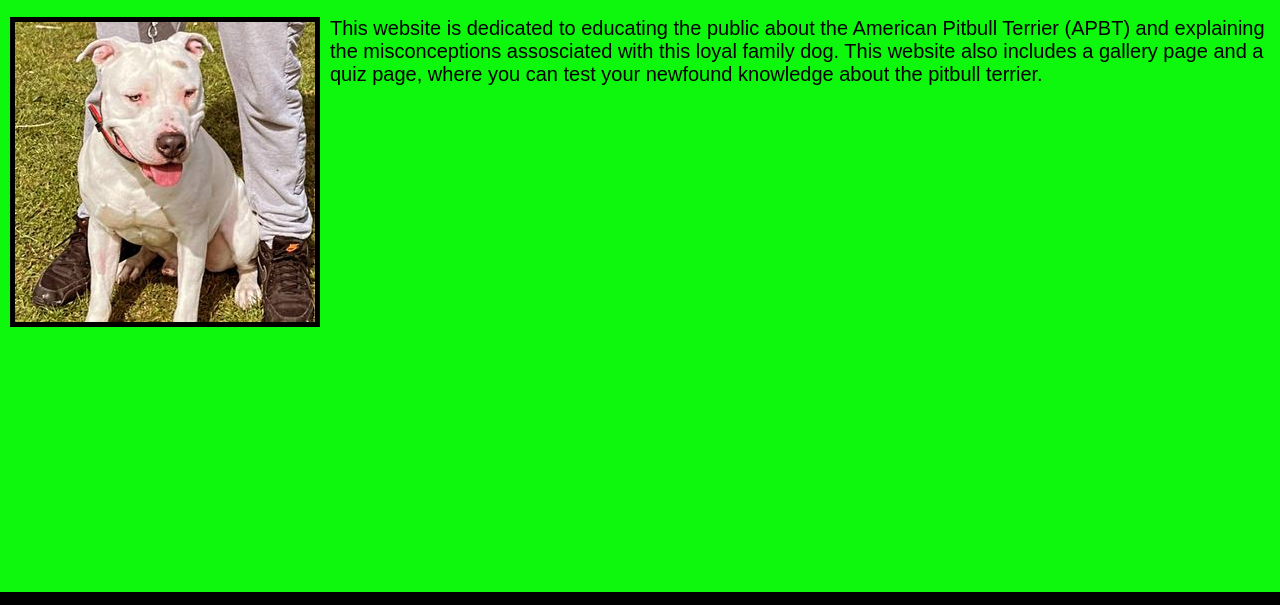
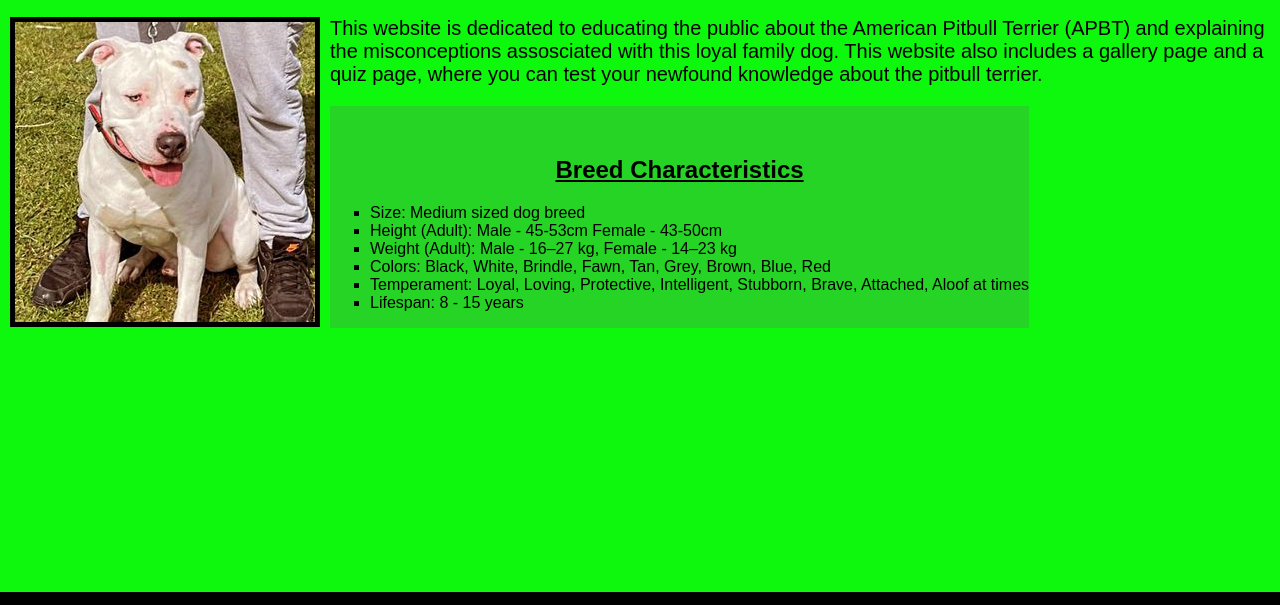
Before and after one commit to Code-Institute-Submissions/Pitbull-Info-Page, a plain HTML site: page index.html in a window 1280 px wide. Shown: the part 98-703 px from the top of the page. Drawn offline with Linux system fonts and the light colour scheme.

Commit message:
Breed chararcteristics section complete

```diff
--- a/CSS/homepage.css
+++ b/CSS/homepage.css
@@ -68,6 +68,28 @@ h1{text-align: center;
 
 /* Intro Styling End */
 
+/* Breed characteristics styling begin */
+
+#breedchardiv { padding-top: 30px;
+      text-align: left;
+                   display: inline-block;
+                   background-color: #25d425
+
+                   }
+    #breedchardiv > h2 {
+                       text-decoration: underline;
+                       font-weight: bold;
+      text-align: center;
+    font-family: sans-serif;}
+
+    #breedchardiv li {list-style-type: square;
+                     font-family: sans-serif;
+                     font-weight: thick;}
+
+
+
+    /* Breed characteristics styling end */
+
 
 
 /* Footer Styling Begin */
--- a/index.html
+++ b/index.html
@@ -52,6 +52,28 @@
 
  <!-- Intro Code End -->
 
+<!-- Breed Characteristics Start -->
+<div id="breedchardiv">
+  <h2> Breed Characteristics </h2>
+  <ul>
+    <li>Size: Medium sized dog breed  </li>
+
+    <li> Height (Adult): Male - 45-53cm Female - 43-50cm   </li>
+    <li> Weight (Adult): Male - 16–27 kg, Female -  14–23 kg  </li>
+    <li> Colors: Black, White, Brindle, Fawn, Tan, Grey, Brown, Blue, Red </li>
+
+    <li> Temperament: Loyal, Loving, Protective, Intelligent, Stubborn, Brave, Attached, Aloof at times
+    </li>
+    <li>
+      Lifespan: 8 - 15 years
+    </li>
+
+  </ul>
+</div>
+
+<!-- Breed Characteristics End -->
+
+
 <!-- Footer Code Start -->
 <footer>
   <p>Social Media Links and More Information About the APBT</p>
```
